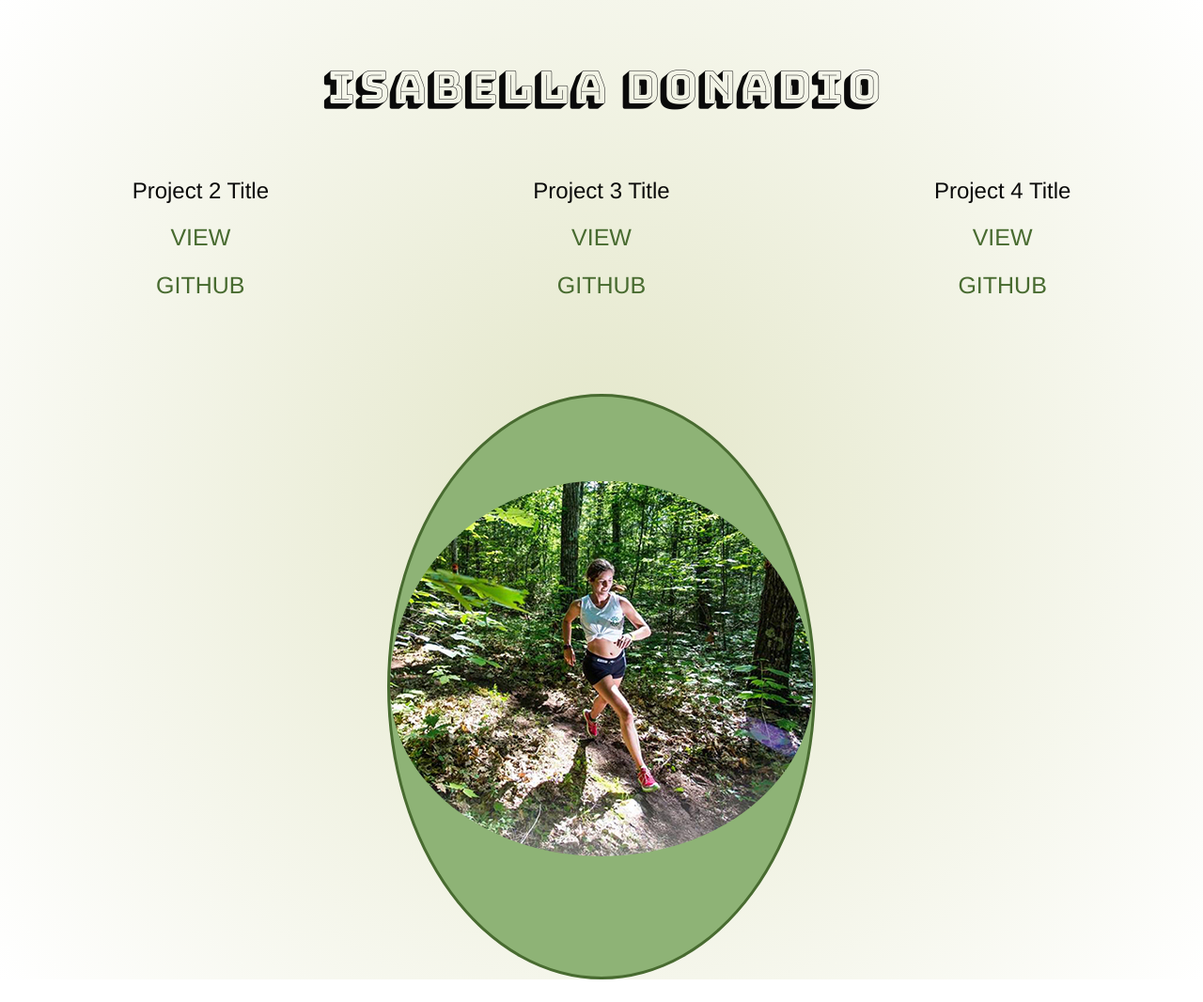
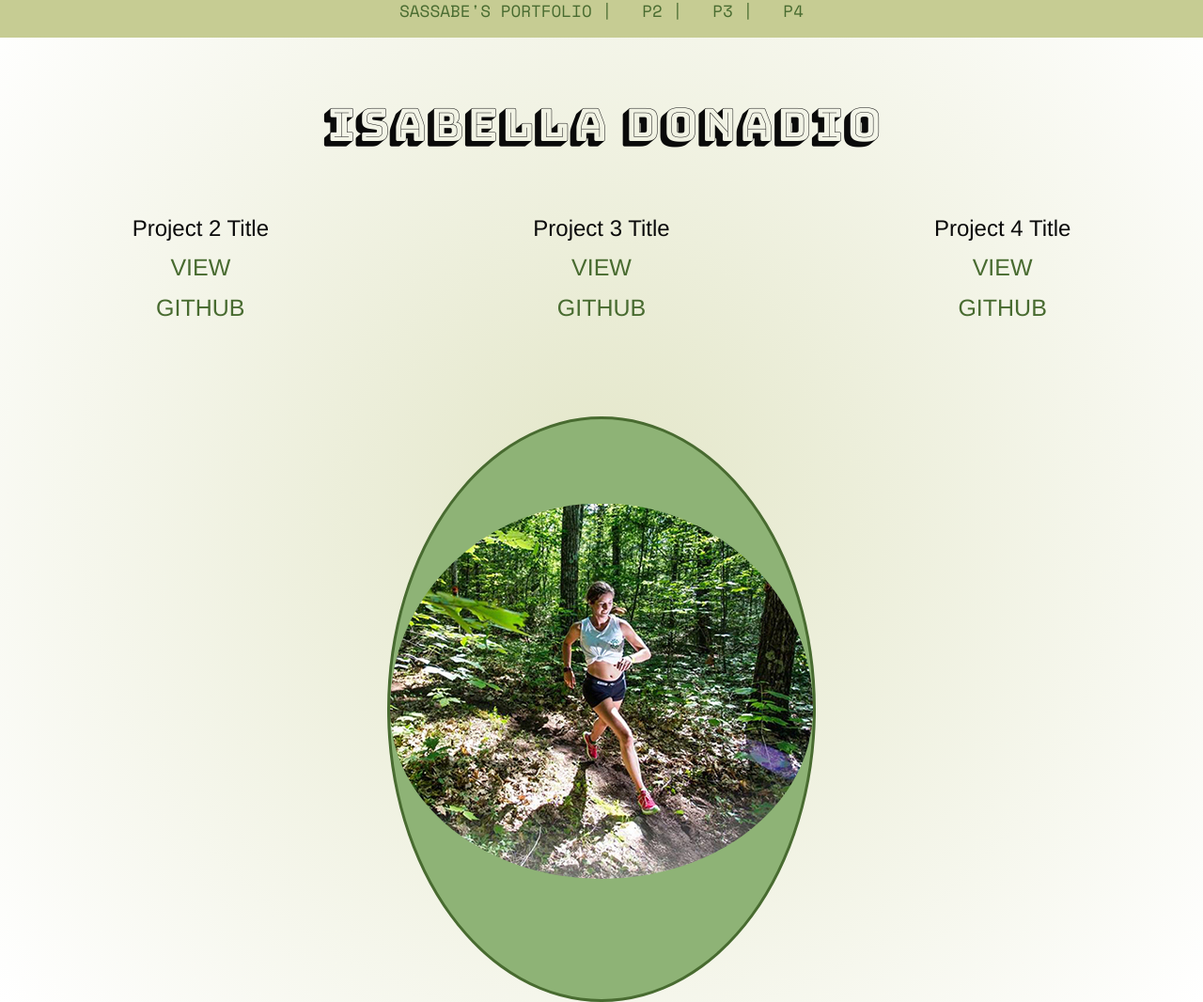
Before and after one commit to sassabe/P1, a plain HTML site: page index.html in a window 1280 px wide. Shown: the whole page at 94% size. Before the commit the page ends 1042 px from the top, so only its background shows below. Drawn offline with nearby package versions, Linux system fonts and the light colour scheme.

Commit message:
added menu & styling

```diff
--- a/css/styles.css
+++ b/css/styles.css
@@ -2,6 +2,34 @@ body {
 	font-family: 'Space Mono', monospace;
 	background: radial-gradient(circle, #E3E6C8, white);
 }
+/*menu*/
+.menu {
+	background-color: #C6CC93; width: 100%; height: 3em;
+	margin-top: -8px;
+  display: flex;
+  justify-content: center;
+}
+
+nav ul {
+	list-style:none;
+	margin:0;
+	padding:0;
+  display: flex;
+  flex-wrap: wrap;
+  justify-content: center;
+}
+
+nav ul a {
+  display: flex;
+  align-items: center;
+	text-decoration:none;
+	font-size:1.1em;
+	line-height:2em;
+	padding:0 15px;
+}
+
+/* end menu section */
+
 h1 {
 	font-family: 'Bungee Shade', cursive;
 	font-size: 3em;
--- a/index.html
+++ b/index.html
@@ -10,6 +10,16 @@
 	<link rel="stylesheet" href="css/styles.css">
 </head>
 <body>
+	<section class="menu">
+			<nav>
+				<ul>
+					<li><a href="http://p1.sassabe.me">Sassabe's Portfolio |</a></li>
+					<li><a href="http://p2.sassabe.me">P2 |</a></li>
+					<li><a href="http://p3.sassabe.me">P3 |</a></li>
+					<li><a href="">P4</a></li>
+				</ul>
+			</nav>
+	</section>
 	<div class="row">
 		<header>
 			<h1>Isabella Donadio</h1>
@@ -18,22 +28,22 @@
 	<div class="main row">
 		<div class="column">
 			<h3>Project 2 Title</h3>
-			<p><h4><a href="http://p2.sassabe.me/">View</a></h4></p>
+			<h4><a href="http://p2.sassabe.me/">View</a></h4>
 			<h4><a href="https://github.com/sassabe/p2">Github</a></h4>
 		</div>
 		<div class="column">
 			<h3>Project 3 Title</h3>
-			<p><h4><a href="#">View</a></h4></p>
+			<h4><a href="#">View</a></h4>
 			<h4><a href="#">Github</a></h4>
 		</div>
 		<div class="column">
 			<h3>Project 4 Title</h3>
-			<p><h4><a href="#">View</a></h4></p>
+			<h4><a href="#">View</a></h4>
 			<h4><a href="#">Github</a></h4>
 		</div>
 	</div>
 	<div class="row">
-		<img src="images/isabella.jpg">
+		<img src="images/isabella.jpg" alt="isabella-running">
 	</div>
 </body>
 </html>
```
Also changed, not shown: 3 other files.
